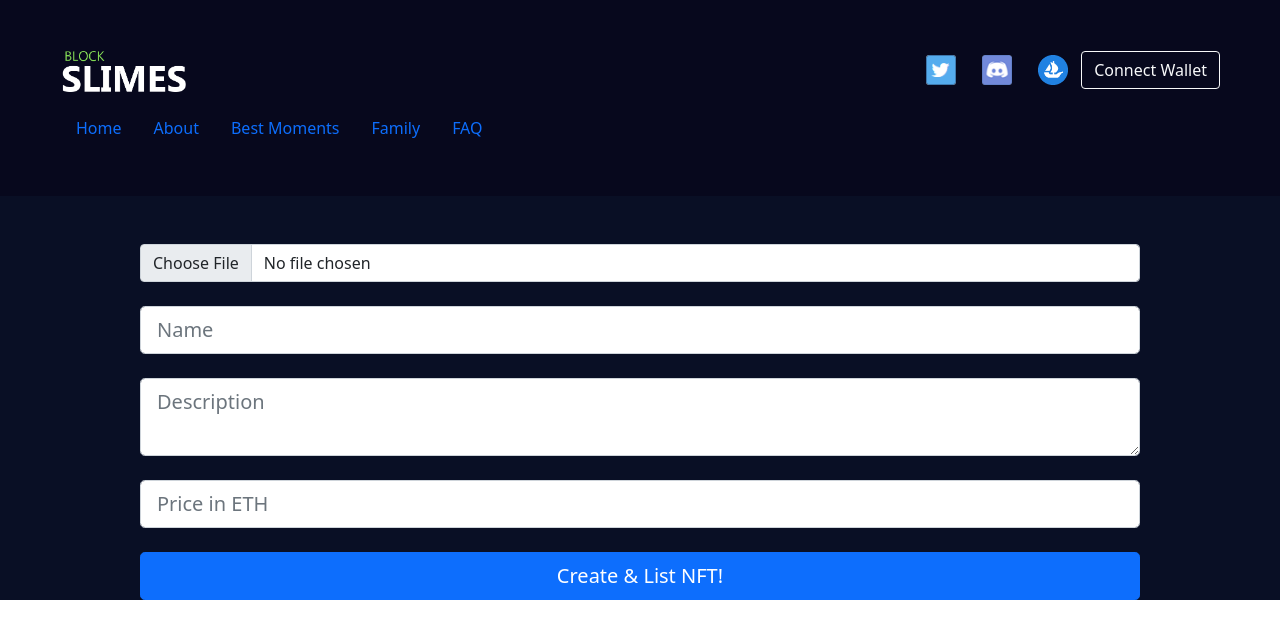
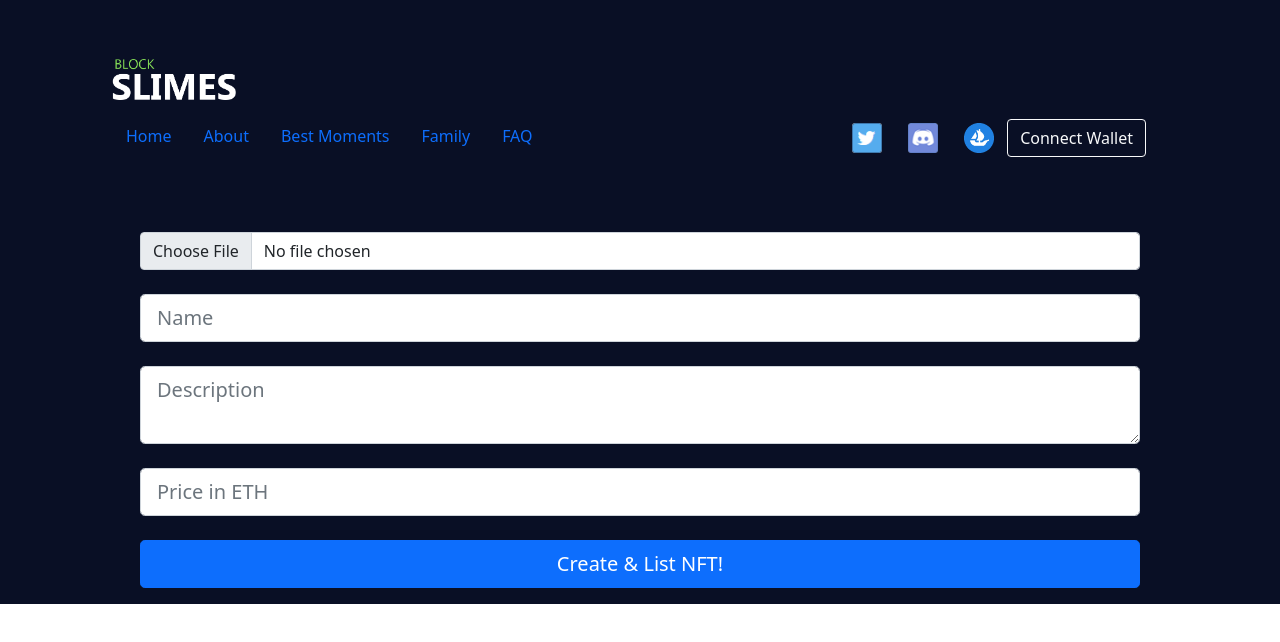
Before and after one commit to alexisdavidson/NFT-Block-Slimes, a React (Create React App) app: page /about in a window 1280 px wide. Shown: the top 642 px of the page. Built offline with nearby package versions, Linux system fonts and the light colour scheme; what ipfs-http-client would draw is missing.

Commit message:
Tweak bootstrap

```diff
--- a/src/frontend/components/App.css
+++ b/src/frontend/components/App.css
@@ -37,30 +37,6 @@
   }
 }
 
-header .header-left {
-  display: flex;
-  flex-direction: column;
-}
-
-header .header-right {
-  display: flex;
-  align-items: flex-end;
-}
-
-#top .penguin-top {
-  padding: 0;
-  align-items: center;
-}
-
-#top .penguin-top {
-  display: flex;
-  justify-content: center;
-}
-
-.row .c-2 {
-  width: calc(50% - 20px);
-}
-
 #top .description {
   display: flex;
   flex-direction: column;
--- a/src/frontend/components/App.js
+++ b/src/frontend/components/App.js
@@ -47,10 +47,10 @@ function App() {
   }
   return (
     <BrowserRouter>
-      <div className="App">
-        <Container fluid style={{
-          backgroundColor: "#090f25"
-        }}>
+      <div className="App" style={{
+        backgroundColor: "#090f25"
+      }}>
+        <Container fulid="sm" className="px-3 py-3">
           <Navigation web3Handler={web3Handler} account={account} />
           { loading ? (
             <div style={{ display: 'flex', justifyContent: 'center', alignItems: 'center', minHeight: '80vh'}}>
--- a/src/frontend/components/Home.js
+++ b/src/frontend/components/Home.js
@@ -1,7 +1,8 @@
 import { useState, useEffect } from 'react'
 import { ethers } from "ethers"
-import { Row, Col, Card, Button } from 'react-bootstrap'
+import { Image, Row, Col, Card, Button } from 'react-bootstrap'
 import slime from './images/slime.png'
+import logo from './images/logo.png'
 
 const Home = ({ marketplace, nft }) => {
     const [loading, setLoading] = useState(false)
@@ -51,23 +52,30 @@ const Home = ({ marketplace, nft }) => {
     )
 
     return (
-        <section id="top" className="row">
-            <div className="c-2 penguin-top">
-                <div className="cadre load-hidden" data-sr-id="5">
-                    <div className="penguin-img">
+        <Row className="my-5 p-3">
+            <Col>
+                <div className="load-hidden" data-sr-id="5">
+                    <div>
                         <img src={slime} alt="Presentation image" />
                     </div>
-                    <div className="border">
-                    </div>
                 </div>
-            </div>
-            <div className="c-2 description text-light">
-                <h1 data-sr-id="6">Block Slimes</h1>
-                <p className="load-hidden" data-sr-id="7">
-                    100 unique collectible Slimes with proof of ownership stored on the Ethereum blockchain. Featured on New York Times, CNBC, and Bloomberg. Block Slimes are "Non-Fungible Tokens" on Ethereum, and each Block Slime was created as an ERC-721 standard token, that powers most digital art and collectibles.
-                </p>
-            </div>
-        </section>
+            </Col>
+            <Col className="text-light">
+                <Row className="my-4">
+                    <Image src={logo} className="d-flex align-items-start" style={{
+                        width: "300px"
+                    }}/>
+                </Row>
+                <Row className="my-5">
+                    <p className="load-hidden" style={{
+                        textAlign: "left",
+                        fontSize: "20px"
+                    }}>
+                        100 unique collectible Slimes with proof of ownership stored on the Ethereum blockchain. Featured on New York Times, CNBC, and Bloomberg. Block Slimes are "Non-Fungible Tokens" on Ethereum, and each Block Slime was created as an ERC-721 standard token, that powers most digital art and collectibles.
+                    </p>
+                </Row>
+            </Col>
+        </Row>
         // <div className="flex justify-center">
         //     {items.length > 0 ?
         //         <div className="px-5 container">
--- a/src/frontend/components/Navbar.js
+++ b/src/frontend/components/Navbar.js
@@ -10,27 +10,32 @@ import logo from './images/logo.png'
 
 const Navigation = ({ web3Handler, account }) => {
     return (
-        <Row className="px-5 py-5" style={{
-            backgroundColor: '#07081d'
+        <Row className="px-4 py-4 mb-3" style={{
+            // backgroundColor: '#07081d'
         }}>
-            <Col className="d-none d-sm-block col-5 text-light">
-                <Row className="mb-3">
-                    <Image src={logo} className="float-left" style={{
+            <Row className="d-none d-sm-block my-3">
+                <Image src={logo} className="d-flex align-items-start" style={{
                     width: "150px"
                 }}/>
             </Row>
             <Row>
-                    <div className="d-flex align-items-start">
+                <Col className="d-none d-md-block col-5 text-light">
+                        <div className="d-flex align-items-start" style={{
+                            whiteSpace: "nowrap",
+                            textOverflow: "ellipsis"
+                        }}>
                             <Nav.Link as={Link} to="/">Home</Nav.Link>
                             <Nav.Link as={Link} to="/about">About</Nav.Link>
                             <Nav.Link as={Link} to="/best-moments">Best Moments</Nav.Link>
                             <Nav.Link as={Link} to="/family">Family</Nav.Link>
                             <Nav.Link as={Link} to="/faq">FAQ</Nav.Link>
                         </div>
-                </Row>
                 </Col>
-            <Col className="col-12 col-sm-7 col-md-7 col-lg-7 col-xl-7">
-                <div className="float-end">
+                <Col className="col-12 col-sm-12 col-md-7 col-lg-7 col-xl-7">
+                    <div className="float-end" style={{
+                            whiteSpace: "nowrap",
+                            textOverflow: "ellipsis"
+                        }}>
                         <a href="https://twitter.com/" target="_blank" className="btn">
                             <Image src={icon_tw} width="30" height="30" className="image"/>
                         </a>
@@ -57,6 +62,7 @@ const Navigation = ({ web3Handler, account }) => {
                     </div>
                 </Col>
             </Row>
+        </Row>
     )
 
 }
```
Lines whose indentation alone changed are shown as unchanged.
